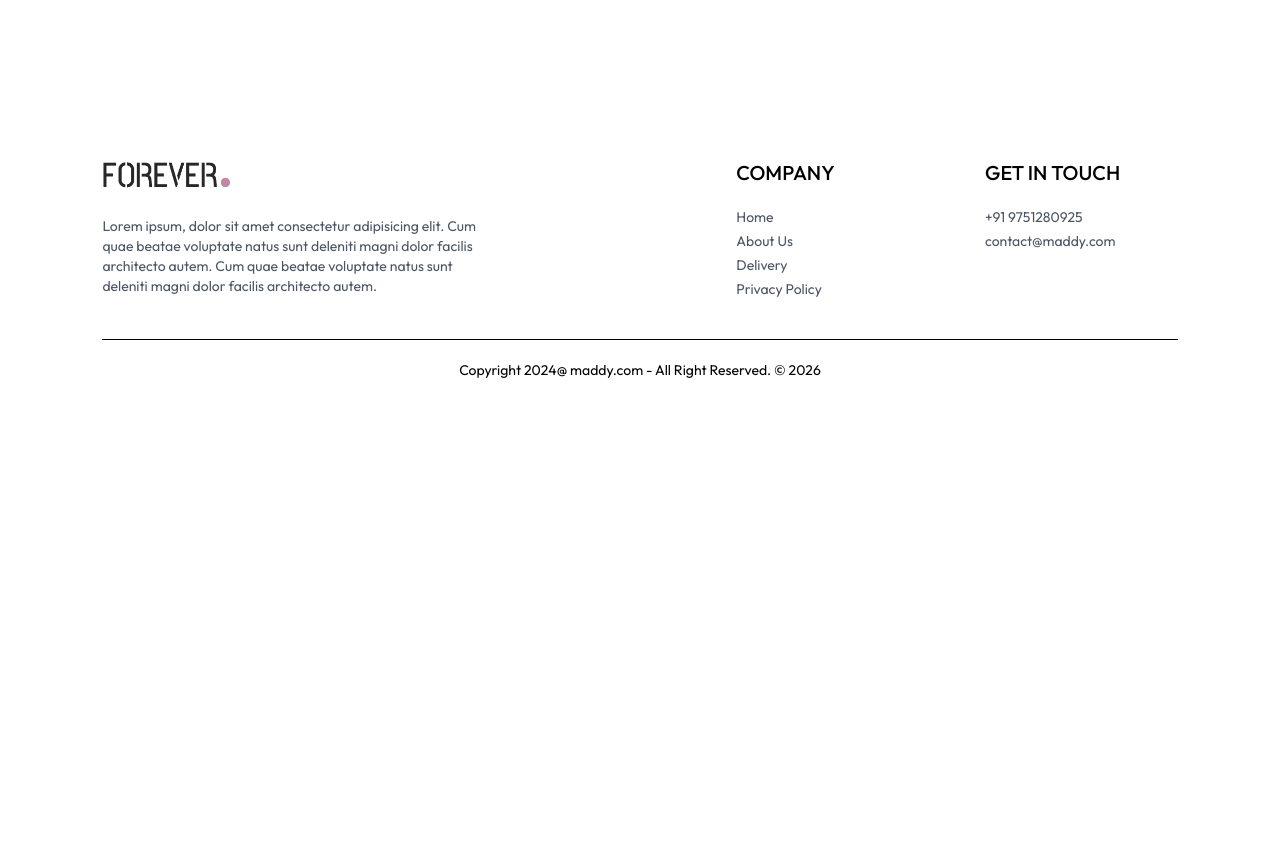
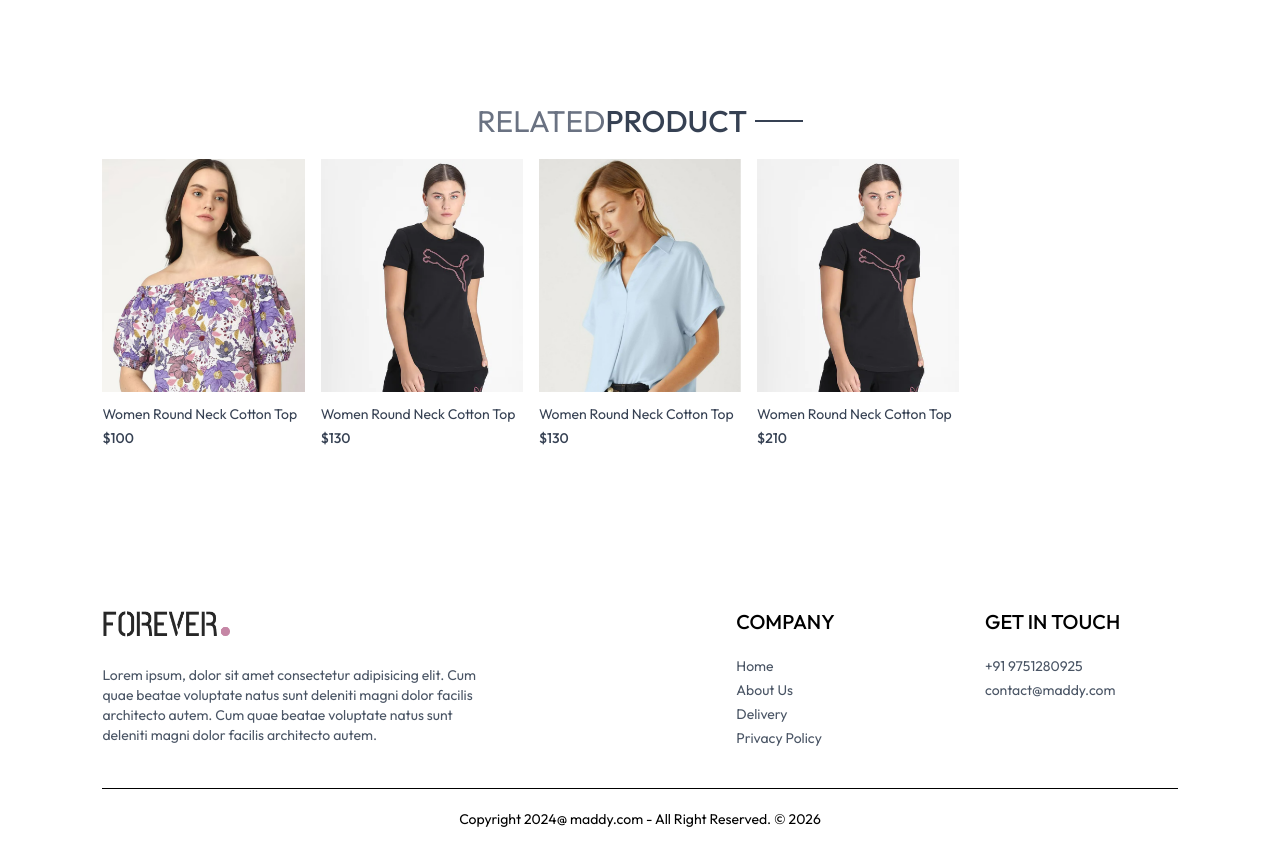
Before and after one commit to Madhavan-M07/Ecommerce_FullStack, a React (Vite) app in the folder frontend/: page /product/aaaaa in a window 1280 px wide. Shown: the part 887-1736 px from the top of the page. Before the commit the page ends 1287 px from the top, so only its background shows below. Built offline with nearby package versions, Linux system fonts and the light colour scheme.

Commit message:
feat:realted products added for each product

```diff
--- /dev/null
+++ b/frontend/src/components/RelatedProducts.jsx
@@ -0,0 +1,56 @@
+import React from 'react'
+import { useContext, useState , useEffect } from 'react'
+import { ShopContext } from '../context/ShopContext'
+import ProductItem from './ProductItem';
+import Title from './Title';
+
+const RelatedProducts = ({category,subCategory}) => {
+
+    const {products} = useContext(ShopContext);
+    const [relatedProducts , setRelatedProducts] = useState([]);
+
+
+    useEffect(()=>{
+
+        if(products.length>0){
+
+            let productsCopy = products.slice();
+
+            productsCopy = productsCopy.filter((item)=>
+                item.category === category
+            );
+            productsCopy = productsCopy.filter((item)=>
+                item.subCategory === subCategory
+            );
+
+         setRelatedProducts(productsCopy.slice(0,4));
+
+
+
+
+        }
+
+
+    },[products])
+
+  return (
+    <div className='my-24'>
+        <div className='text-center text-3xl py-2'>
+            <Title text1={'RELATED'} text2 = {'PRODUCT'} />
+
+        </div>
+
+        <div className='grid grid-cols-2 sm:grid-cols-3 md:grid-cols-4 lg:grid-cols-5 gap-4 gap-y-6'>
+            {relatedProducts.map((item,index)=>(
+
+                <ProductItem key={index} id={item._id} name={item.name} price={item.price} image={item.image} />
+
+            ))}
+
+        </div>
+
+    </div>
+  )
+}
+
+export default RelatedProducts
--- a/frontend/src/pages/Product.jsx
+++ b/frontend/src/pages/Product.jsx
@@ -3,6 +3,7 @@
 import { ShopContext } from "../context/ShopContext";
 import { useEffect, useState } from "react";
 import { assets } from "../assets/assets";
+import RelatedProducts from "../components/RelatedProducts";
 
 const Product = () => {
   const { productId } = useParams();
@@ -115,6 +116,8 @@
 
        </div>
        {/* ------display related prodcuts--------- */}
+
+       <RelatedProducts category={productData.category} subCategory={productData.subCategory} />
     </div>
 
   ) : (
```
